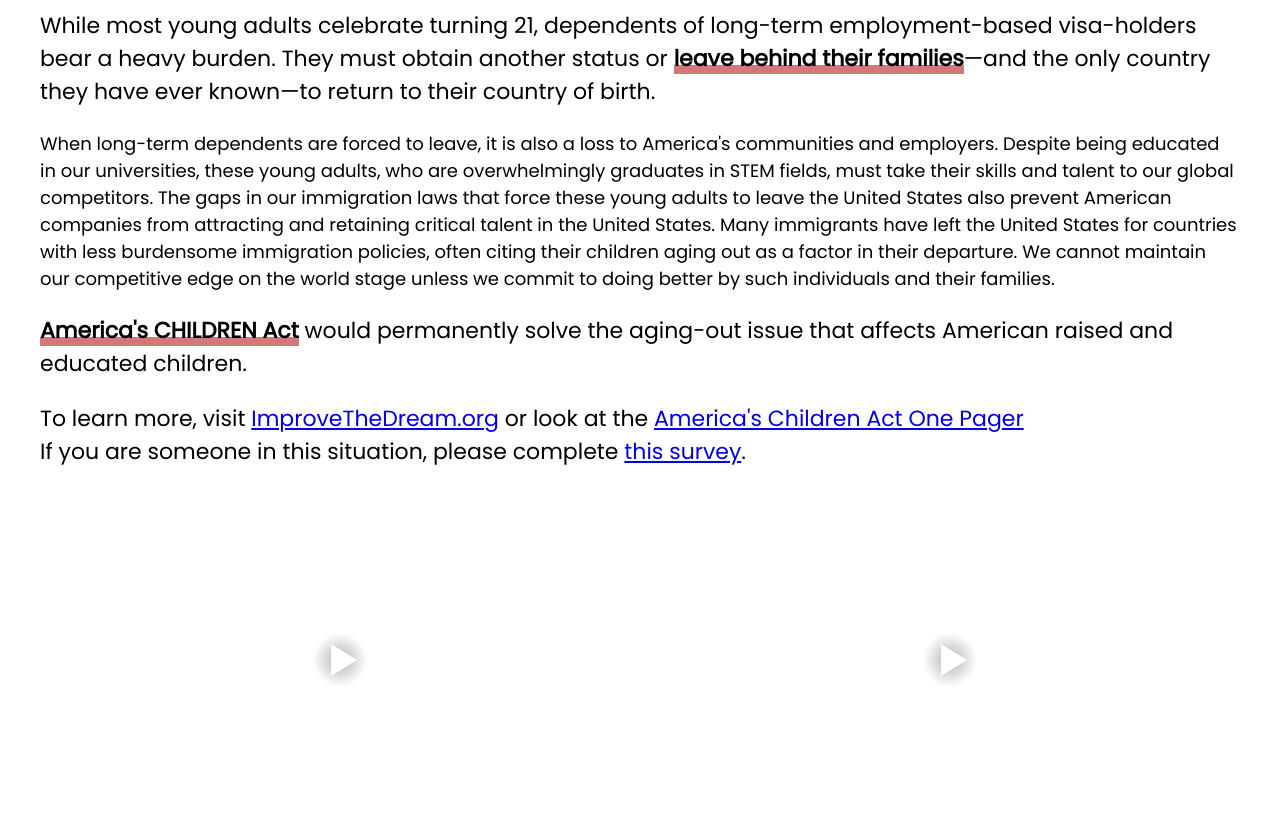
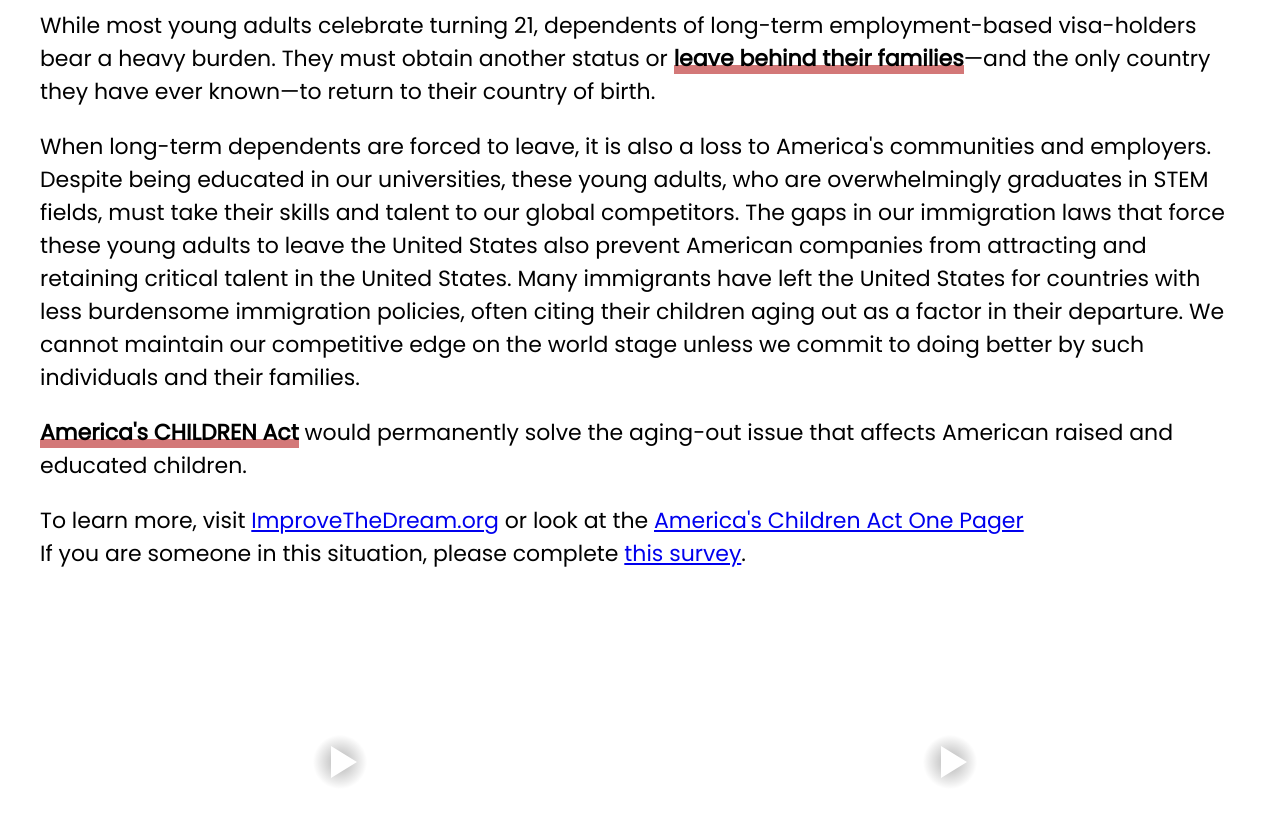
Before and after one commit to Improve-the-Dream/aca-website, a React (Create React App) app: page / in a window 1280 px wide. Shown: the part 1220-2044 px from the top of the page. Built offline with nearby package versions, Linux system fonts and the light colour scheme; no server answers.

Commit message:
changed font

```diff
--- a/src/styles/2-basics/_typography.scss
+++ b/src/styles/2-basics/_typography.scss
@@ -24,10 +24,10 @@
 }
 
 p.long-text {
-  font-size: 18px;
+  font-size: 22px;
 
   @include lg-screen {
-    font-size: 14px;
+    font-size: 18px;
   }
 }
 
```
